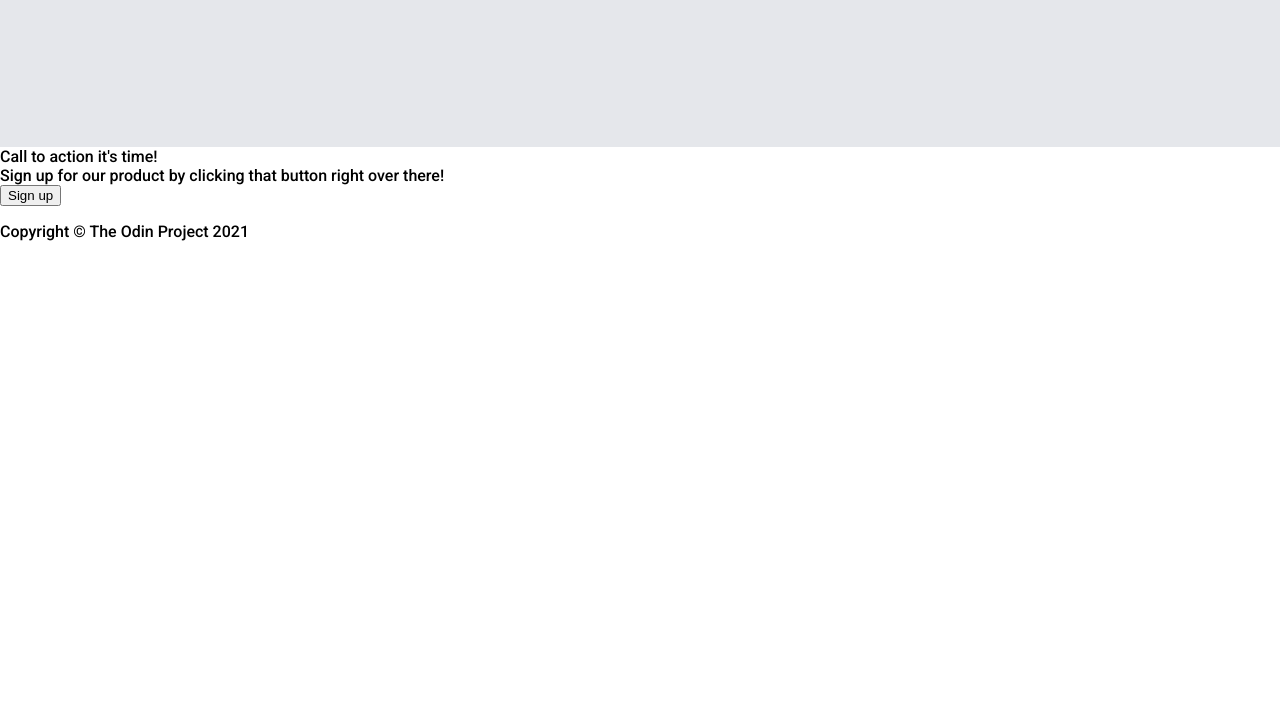
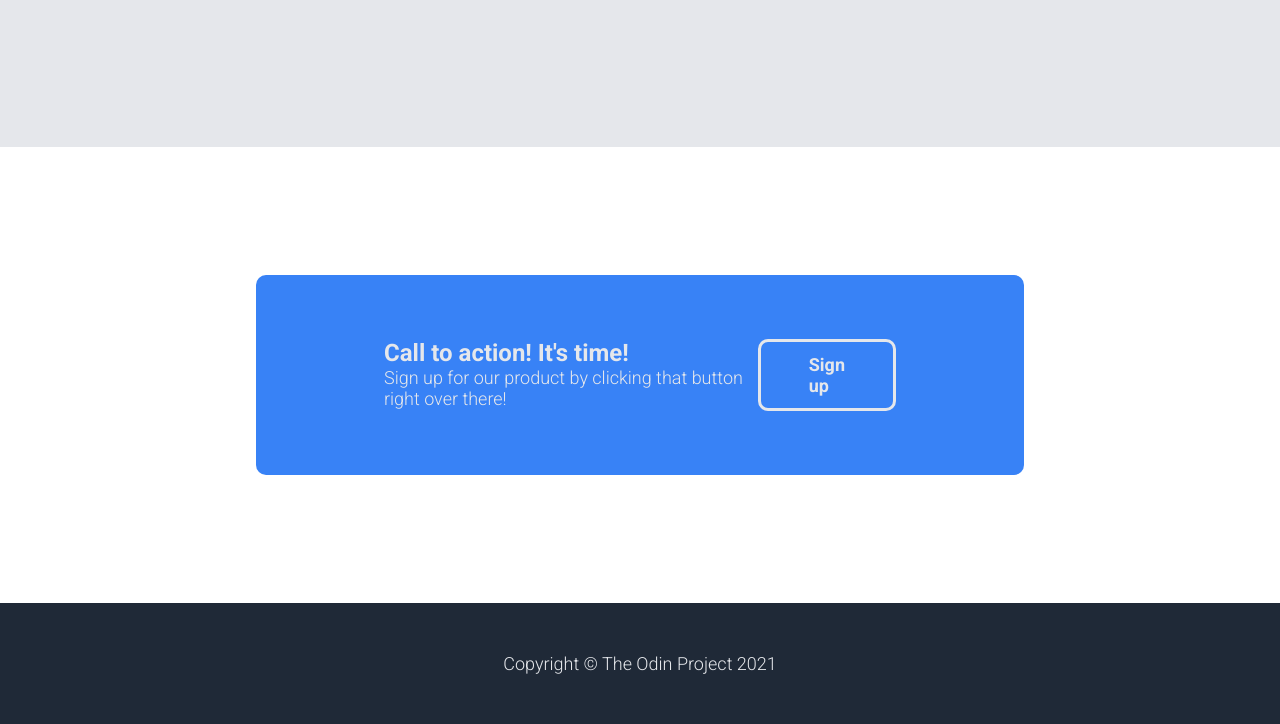
Before and after one commit to PecoraroAnthony/landing-page, a plain HTML site: page index.html in a window 1280 px wide. Shown: the part 1702-2426 px from the top of the page. Before the commit the page ends 1959 px from the top, so only its background shows below. Drawn offline with Linux system fonts and the light colour scheme.

Commit message:
Style call to action and footer sections
Styles both the CTA and footer sections as close to spec as possible.

```diff
--- a/index.html
+++ b/index.html
@@ -73,15 +73,18 @@
     </div>
 
     <!-- Box to sign up -->
-    <div class="sign-up-box">
-        <div>Call to action it's time!</div>
-        <div>Sign up for our product by clicking that button right over there!</div>
-        <button class="button-2">Sign up</button>
+    <div class="cta-box">
+        <div class="cta-left">
+            <div class="cta-header">Call to action! It's time!</div>
+            <div class="cta-text">Sign up for our product by clicking that button right over there!</div>
+        </div>
+
+       <a href="#">
+            <div class="cta-button">Sign up</div>
+        </a>
     </div>
 
     <!-- Standard footer -->
-    <div class="footer">
-        <p>Copyright © The Odin Project 2021</p>
-    </div>
+    <div class="footer">Copyright © The Odin Project 2021</div>
 </body>
 </html>
--- a/styles.css
+++ b/styles.css
@@ -134,7 +134,6 @@ a {
 }
 
 /* quote section */
-
 .quote-box {
     display: flex;
     flex-direction: column;
@@ -153,3 +152,47 @@ a {
     font-size: 24px;
     font-weight: 500;
 }
+
+/* Call to action section */
+.cta-box {
+    display: flex;
+    justify-content: space-between;
+    background-color: #3882f6;
+    border-radius: 10px;
+    margin: 128px 256px;
+    padding: 64px 128px;
+}
+
+.cta-header {
+    font-size: 24px;
+    font-weight: 600;
+    color: #e5e7eb;
+}
+
+.cta-text {
+    font-size: 18px;
+    font-weight: 300;
+    color: #e5e7eb;
+}
+
+.cta-button {
+    display: flex;
+    align-items: center;
+    border: 3px solid #e5e7eb;
+    border-radius: 10px;
+    font-size: 18px;
+    font-weight: 600;
+    color: #e5e7eb;
+    padding: 12px 48px;
+}
+
+/* Footer section */
+.footer {
+    display: flex;
+    background-color: #1f2937;
+    justify-content: center;
+    padding: 50px;
+    font-size: 18px;
+    font-weight: 300;
+    color: #e5e7eb;
+}
```
